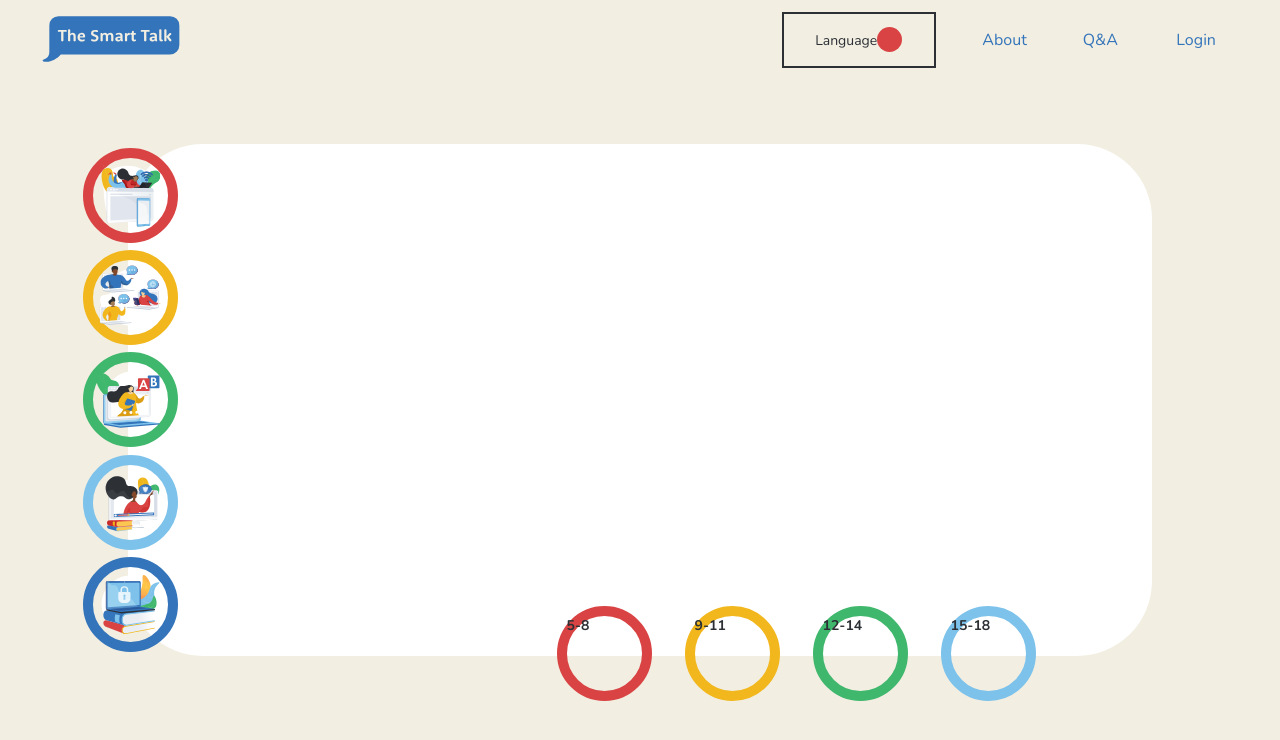
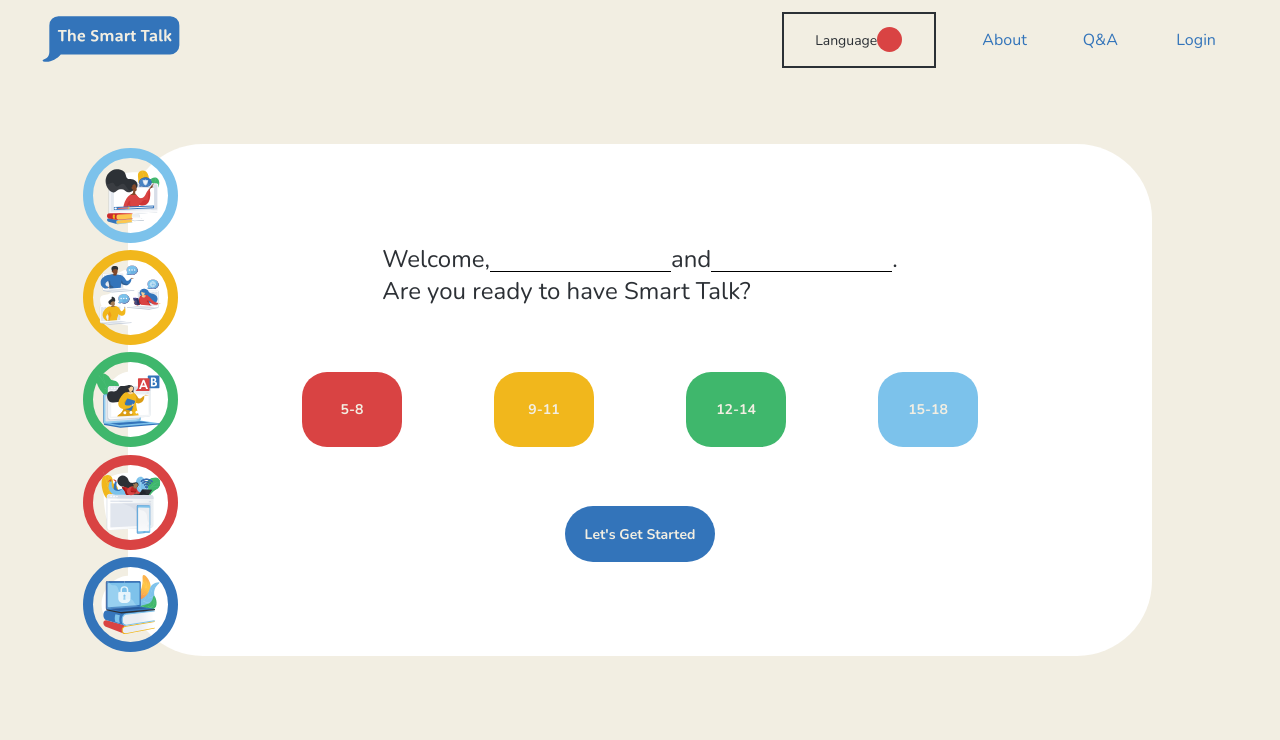
Before and after one commit to psaajc1420/national-pta, a React (Create React App) app in the folder client/: page /#/quiz in a window 1280 px wide. Shown: the top 740 px of the page. Built offline with nearby package versions, Linux system fonts and the light colour scheme.

Commit message:
quiz welcome ui

```diff
--- /dev/null
+++ b/client/src/constants/category-constants.js
@@ -0,0 +1,80 @@
+export const CATEGORIES = {
+	welcome: {
+		id: 1,
+		label: 'Welcome',
+		name: 'welcome',
+	},
+	privacyAndSafety: {
+		id: 2,
+		label: 'Privacy and Safety',
+		name: 'privacy-and-safety',
+		iconSvg: '/assets/illustrations/NPTA_Education Icon-51_Privacy.svg',
+		color: 'lightBlue',
+	},
+	communication: {
+		id: 3,
+		label: 'label',
+		name: 'communication',
+		iconSvg: '/assets/illustrations/NPTA_Education Icon-18_Communication.svg',
+		color: 'orange',
+	},
+	mediaChoices: {
+		id: 4,
+		label: 'Media Choices',
+		name: 'media-choices',
+		iconSvg: '/assets/illustrations/NPTA_Education Icon-45_Media Choices.svg',
+		color: 'green',
+	},
+	healthAndWellness: {
+		id: 5,
+		label: 'Health and Wellness',
+		name: 'health-and-wellness',
+		iconSvg: '/assets/illustrations/NPTA_Education Icon-11_Device Use.svg',
+		color: 'red',
+	},
+	keepingOurPromises: {
+		id: 6,
+		label: 'Keeping Our Promises',
+		name: 'keeping-our-promises',
+		iconSvg: '/assets/illustrations/NPTA_Education Icon-56_Security.svg',
+		color: 'blue',
+	},
+};
+
+export const CATEGORIES_ARR = [
+	{
+		id: 1,
+		label: 'Privacy and Safety',
+		name: 'privacy-and-safety',
+		iconSvg: '/assets/illustrations/NPTA_Education Icon-51_Privacy.svg',
+		color: 'lightBlue',
+	},
+	{
+		id: 2,
+		label: 'Communication',
+		name: 'communication',
+		iconSvg: '/assets/illustrations/NPTA_Education Icon-18_Communication.svg',
+		color: 'orange',
+	},
+	{
+		id: 3,
+		label: 'Media Choices',
+		name: 'media-choices',
+		iconSvg: '/assets/illustrations/NPTA_Education Icon-45_Media Choices.svg',
+		color: 'green',
+	},
+	{
+		id: 4,
+		label: 'Health and Wellness',
+		name: 'health-and-wellness',
+		iconSvg: '/assets/illustrations/NPTA_Education Icon-11_Device Use.svg',
+		color: 'red',
+	},
+	{
+		id: 5,
+		label: 'Keeping Our Promises',
+		name: 'keeping-our-promises',
+		iconSvg: '/assets/illustrations/NPTA_Education Icon-56_Security.svg',
+		color: 'blue',
+	},
+];
--- a/client/src/pages/home/Home.tsx
+++ b/client/src/pages/home/Home.tsx
@@ -1,8 +1,8 @@
 import { Box, Button, Layout, Link, Text } from '../../components';
+import { CATEGORIES_ARR } from '../../constants/category-constants';
 import { useTheme } from '@emotion/react';
 import styled from '@emotion/styled';
 import { HomeCategoryItem } from './components';
-import { HOME_CATEGORIES } from './home-categories';
 
 const Home = () => {
 	const theme = useTheme();
@@ -134,7 +134,7 @@ const Home = () => {
 						align='center'
 						backgroundColor='inherit'
 					>
-						{HOME_CATEGORIES.map((e) => (
+						{CATEGORIES_ARR.map((e) => (
 							<HomeCategoryItem key={e.id} item={e} />
 						))}
 					</Box>
--- a/client/src/pages/home/components/HomeCategoryItem.tsx
+++ b/client/src/pages/home/components/HomeCategoryItem.tsx
@@ -6,8 +6,8 @@ import { useTheme } from '@emotion/react';
 interface HomeCategoryItemProps {
 	item: {
 		id: string | number;
-		category: string;
-		iconName: string;
+		label: string;
+		name: string;
 		color: string;
 	};
 }
@@ -25,10 +25,10 @@ const HomeCategoryItem = ({ item }: HomeCategoryItemProps) => {
 		>
 			<CategoryIcon
 				src={window.location.origin + item.iconSvg}
-				alt={item.iconName}
+				alt={item.label}
 			/>
 			<Text typography='heading' color={theme.color.white}>
-				{item.category}
+				{item.label}
 			</Text>
 		</Box>
 	);
--- a/client/src/pages/home/home-categories.ts
+++ /dev/null
@@ -1,45 +0,0 @@
-interface IHomeCategories {
-	id: number;
-	category: string;
-	iconName: string;
-	iconSvg: string;
-	color: string;
-}
-
-export const HOME_CATEGORIES: Array<IHomeCategories> = [
-	{
-		id: 1,
-		category: 'Device Use',
-		iconName: 'device-use',
-		iconSvg: '/assets/illustrations/NPTA_Education Icon-11_Device Use.svg',
-		color: 'red',
-	},
-	{
-		id: 2,
-		category: 'Digital Safety',
-		iconName: 'digital-safety',
-		iconSvg: '/assets/illustrations/NPTA_Education Icon-18_Communication.svg',
-		color: 'orange',
-	},
-	{
-		id: 3,
-		category: 'Privacy',
-		iconName: 'privacy',
-		iconSvg: '/assets/illustrations/NPTA_Education Icon-45_Media Choices.svg',
-		color: 'green',
-	},
-	{
-		id: 4,
-		category: 'Communication',
-		iconName: 'communication',
-		iconSvg: '/assets/illustrations/NPTA_Education Icon-51_Privacy.svg',
-		color: 'lightBlue',
-	},
-	{
-		id: 5,
-		category: 'Media Choices',
-		iconName: 'media-choices',
-		iconSvg: '/assets/illustrations/NPTA_Education Icon-56_Security.svg',
-		color: 'blue',
-	},
-];
--- a/client/src/pages/quiz/Quiz.tsx
+++ b/client/src/pages/quiz/Quiz.tsx
@@ -1,74 +1,56 @@
-import { useState } from 'react';
-import { useTheme } from '@emotion/react';
-import { Box, Layout, Text } from '../../components';
+import { useEffect, useReducer, useState } from 'react';
+// import { useTheme } from '@emotion/react';
+import { Box, Layout } from '../../components';
 import { CategoryTab } from './components';
+import { CATEGORIES, CATEGORIES_ARR } from '../../constants/category-constants';
+import { QuizWelcome } from './views/welcome';
+
+const initialState = {
+	currentCategory: '',
+	currentAgeGroup: '',
+	currentQuestion: 0,
+};
+
+const reducer = (state: any, action: any) => {
+	switch (action.type) {
+		case 'GUEST_WELCOME':
+			return { currentCategory: 'welcome' };
+		case 'GUEST_BEGIN':
+			return {
+				currentCategory: 'privacy-and-safety',
+				currentAgeGroup: '5-8',
+				currentQuestion: 1,
+			};
+		default:
+			throw new Error();
+	}
+};
+
 const Quiz = () => {
-	const theme = useTheme();
-	const [currentCategory, setCurrentCategory] = useState('');
-	const [currentAgeGroup, setCurrentAgeGroup] = useState('');
-
+	// const theme = useTheme();
+	const [loggedIn, setLoggedIn] = useState(false);
+	const [state, dispatch] = useReducer(reducer, initialState);
+	// const [currentAgeGroup, setCurrentAgeGroup] = useState('');
 	// TODO: Add useEffect matching currentCategory and currentAgeGroup to child
 
-	const QUIZ_CATEGORIES = [
-		{
-			id: 1,
-			category: 'Device Use',
-			iconName: 'device-use',
-			iconSvg: '/assets/illustrations/NPTA_Education Icon-11_Device Use.svg',
-			color: 'red',
-		},
-		{
-			id: 2,
-			category: 'Digital Safety',
-			iconName: 'digital-safety',
-			iconSvg: '/assets/illustrations/NPTA_Education Icon-18_Communication.svg',
-			color: 'orange',
-		},
-		{
-			id: 3,
-			category: 'Privacy',
-			iconName: 'privacy',
-			iconSvg: '/assets/illustrations/NPTA_Education Icon-45_Media Choices.svg',
-			color: 'green',
-		},
-		{
-			id: 4,
-			category: 'Communication',
-			iconName: 'communication',
-			iconSvg: '/assets/illustrations/NPTA_Education Icon-51_Privacy.svg',
-			color: 'lightBlue',
-		},
-		{
-			id: 5,
-			category: 'Media Choices',
-			iconName: 'media-choices',
-			iconSvg: '/assets/illustrations/NPTA_Education Icon-56_Security.svg',
-			color: 'blue',
-		},
-	];
+	useEffect(() => {
+		if (!loggedIn) {
+			dispatch({ type: 'GUEST_WELCOME' });
+		}
+	}, [loggedIn]);
 
-	const AGE_GROUPS = [
-		{
-			id: 1,
-			ageGroup: '5-8',
-			color: 'red',
-		},
-		{
-			id: 2,
-			ageGroup: '9-11',
-			color: 'orange',
-		},
-		{
-			id: 3,
-			ageGroup: '12-14',
-			color: 'green',
-		},
-		{
-			id: 4,
-			ageGroup: '15-18',
-			color: 'lightBlue',
-		},
-	];
+	const beginQuizGuest = () => {
+		dispatch({ type: 'GUEST_BEGIN' });
+	};
+
+	const renderCurrentUI = (param: string) => {
+		switch (param) {
+			case CATEGORIES.welcome.name:
+				return <QuizWelcome beginQuizGuest={beginQuizGuest} />;
+			default:
+				return null;
+		}
+	};
 
 	return (
 		<Layout>
@@ -94,37 +76,14 @@ const Quiz = () => {
 						bottom={0}
 						backgroundColor='transparent'
 					>
-						{QUIZ_CATEGORIES.map((e) => (
+						{CATEGORIES_ARR.map((e) => (
 							<CategoryTab key={e.id} ringColor={e.color} onClick={() => {}}>
-								<img
-									src={window.location.origin + e.iconSvg}
-									alt={e.iconName}
-								/>
+								<img src={window.location.origin + e.iconSvg} alt={e.label} />
 							</CategoryTab>
 						))}
 					</Box>
 					{''}
-
-					<Box
-						width='50%'
-						height={75}
-						display='flex'
-						flexDirection='row'
-						justify='space-around'
-						align='center'
-						position='absolute'
-						bottom={-35}
-						right={100}
-						backgroundColor='transparent'
-					>
-						{AGE_GROUPS.map((e) => (
-							<CategoryTab key={e.id} ringColor={e.color} onClick={() => {}}>
-								<Text typography='heading' color={theme.color.black}>
-									{e.ageGroup}
-								</Text>
-							</CategoryTab>
-						))}
-					</Box>
+					{renderCurrentUI(state.currentCategory)}
 				</Box>
 			</Box>
 		</Layout>
--- /dev/null
+++ b/client/src/pages/quiz/components/CategoryButton.tsx
@@ -0,0 +1,41 @@
+// @ts-nocheck
+import React from 'react';
+import styled from '@emotion/styled';
+
+interface CategoryButtonProps {
+	children: React.ReactNode;
+	onClick: any;
+	bgColor: string;
+	selectedTab?: boolean;
+}
+
+const CategoryButton = ({
+	children,
+	bgColor,
+	onClick,
+}: CategoryButtonProps) => {
+	return (
+		<StyledButton bgColor={bgColor} onClick={onClick}>
+			{children}
+		</StyledButton>
+	);
+};
+
+export default CategoryButton;
+
+const StyledButton = styled('div')<CategoryButtonProps>(
+	({ bgColor, theme }) => ({
+		width: 100,
+		height: 75,
+		display: 'flex',
+		justifyContent: 'center',
+		alignItems: 'center',
+		borderRadius: 25,
+		backgroundColor: `${theme.color[bgColor]}`,
+		cursor: 'pointer',
+		transition: 'all .1s ease-in-out',
+		['&:hover']: {
+			transform: 'scale(1.1)',
+		},
+	}),
+);
--- a/client/src/pages/quiz/components/index.ts
+++ b/client/src/pages/quiz/components/index.ts
@@ -1 +1,2 @@
 export { default as CategoryTab } from './CategoryTab';
+export { default as CategoryButton } from './CategoryButton';
--- /dev/null
+++ b/client/src/pages/quiz/views/welcome/QuizWelcome.tsx
@@ -0,0 +1,82 @@
+import React from 'react';
+import styled from '@emotion/styled';
+import { useTheme } from '@emotion/react';
+import { Box, Button, Text } from '../../../../components';
+import { CategoryButton } from '../../components';
+
+const AGE_GROUPS = [
+	{
+		id: 1,
+		ageGroup: '5-8',
+		color: 'red',
+	},
+	{
+		id: 2,
+		ageGroup: '9-11',
+		color: 'orange',
+	},
+	{
+		id: 3,
+		ageGroup: '12-14',
+		color: 'green',
+	},
+	{
+		id: 4,
+		ageGroup: '15-18',
+		color: 'lightBlue',
+	},
+];
+
+const QuizWelcome = ({ beginQuizGuest }: { beginQuizGuest: () => void }) => {
+	const theme = useTheme();
+	return (
+		<Box
+			width='100%'
+			height='75%'
+			display='flex'
+			justify='space-around'
+			align='center'
+			flexDirection='column'
+			backgroundColor='transparent'
+		>
+			<Box width='100%' height={75} center backgroundColor='inherit'>
+				<Text typography='subheading' size={24} color={theme.color.black}>
+					Welcome,
+					<StyledWelcomeInput type='text' />
+					and
+					<StyledWelcomeInput type='text' />. <br />
+					Are you ready to have Smart Talk?
+				</Text>
+			</Box>
+			<Box
+				width='75%'
+				height={75}
+				display='flex'
+				flexDirection='row'
+				justify='space-around'
+				align='center'
+				backgroundColor='inherit'
+			>
+				{AGE_GROUPS.map((e) => (
+					<CategoryButton key={e.id} bgColor={e.color} onClick={() => {}}>
+						<Text typography='heading' color={theme.color.white}>
+							{e.ageGroup}
+						</Text>
+					</CategoryButton>
+				))}
+			</Box>
+			<Button width={150} height={56} onClick={beginQuizGuest}>
+				<Text typography='heading' textAlign='center' color={theme.color.white}>
+					Let&apos;s Get Started
+				</Text>
+			</Button>
+		</Box>
+	);
+};
+
+export default QuizWelcome;
+
+const StyledWelcomeInput = styled('input')(() => ({
+	border: 'none',
+	borderBottom: '1px solid black',
+}));
--- /dev/null
+++ b/client/src/pages/quiz/views/welcome/index.ts
@@ -0,0 +1 @@
+export { default as QuizWelcome } from './QuizWelcome';
```
